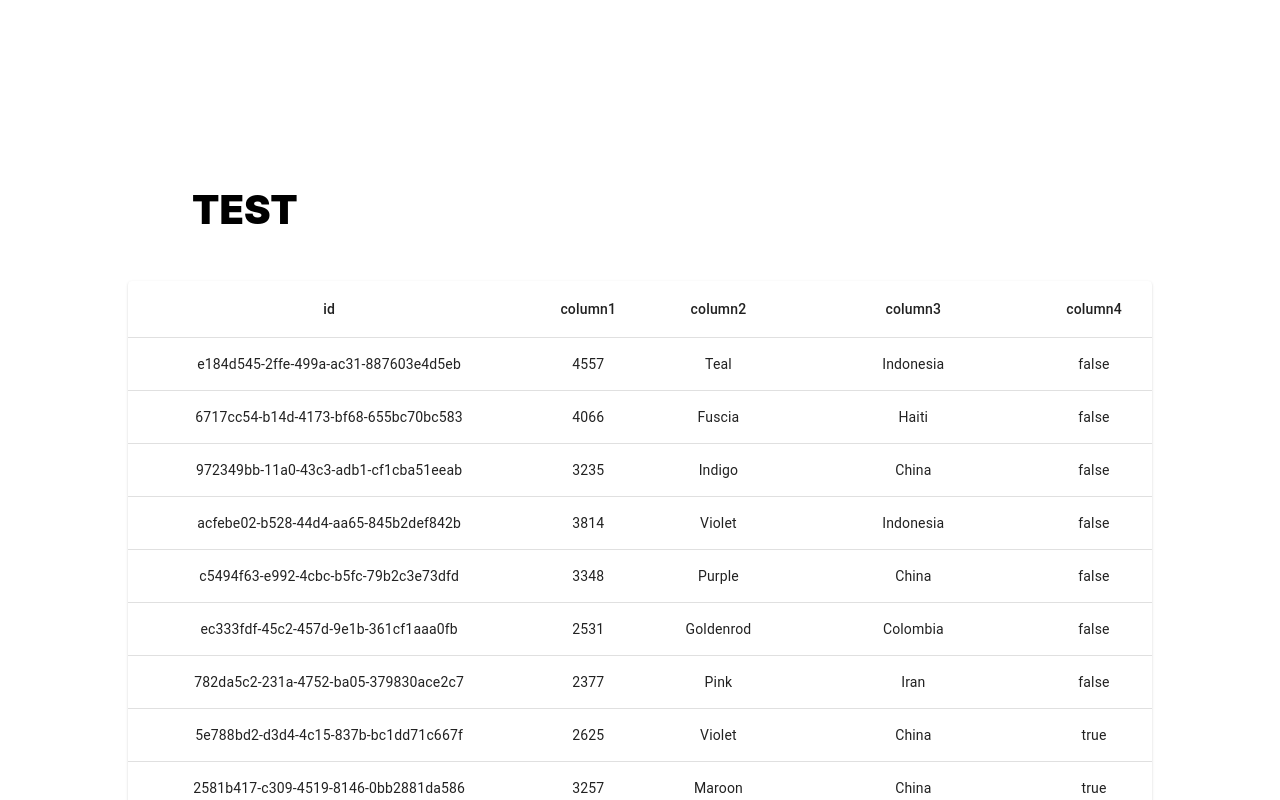
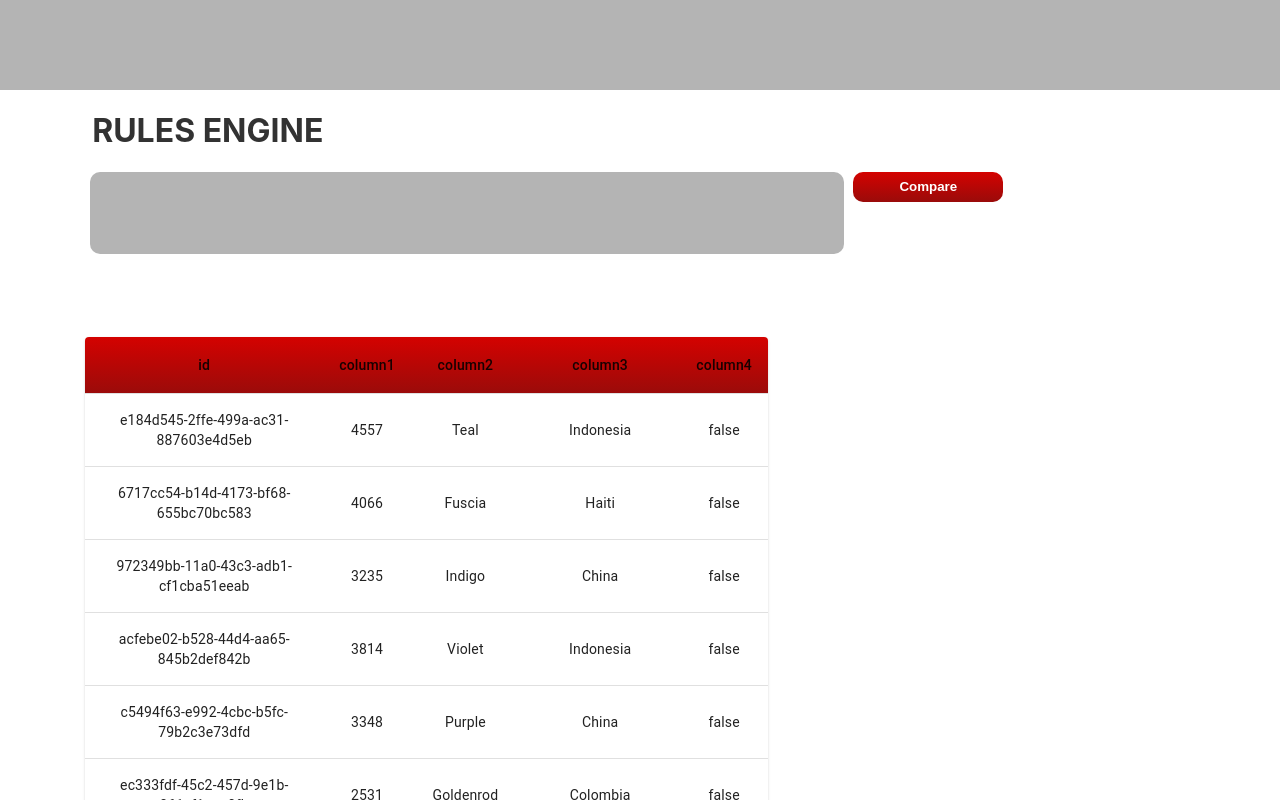
Before and after one commit to PerficientBootcampStudents/rules-engine-frontend, a React (Create React App) app: page / in a window 1280 px wide. Shown: the top 800 px of the page. Built offline with nearby package versions, Linux system fonts and the light colour scheme.

Commit message:
Verify the changes of design

```diff
--- a/public/index.html
+++ b/public/index.html
@@ -24,7 +24,8 @@
       work correctly both with client-side routing and a non-root public URL.
       Learn how to configure a non-root public URL by running `npm run build`.
     -->
-    <title>React App</title>
+
+    <title>Rules Engine</title>
   </head>
   <body>
     <noscript>You need to enable JavaScript to run this app.</noscript>
--- a/src/App.css
+++ /dev/null
@@ -1,38 +0,0 @@
-.App {
-  text-align: center;
-}
-
-.App-logo {
-  height: 40vmin;
-  pointer-events: none;
-}
-
-@media (prefers-reduced-motion: no-preference) {
-  .App-logo {
-    animation: App-logo-spin infinite 20s linear;
-  }
-}
-
-.App-header {
-  background-color: #282c34;
-  min-height: 100vh;
-  display: flex;
-  flex-direction: column;
-  align-items: center;
-  justify-content: center;
-  font-size: calc(10px + 2vmin);
-  color: white;
-}
-
-.App-link {
-  color: #61dafb;
-}
-
-@keyframes App-logo-spin {
-  from {
-    transform: rotate(0deg);
-  }
-  to {
-    transform: rotate(360deg);
-  }
-}
--- a/src/App.tsx
+++ b/src/App.tsx
@@ -1,8 +1,12 @@
-
-import './App.css';
+import { Grid } from '@mui/material';
+import ButtonCompare from './components/ButtonCompare';
 import TableCustom from './components/DynamicTable';
 import {columns}  from './components/json';
 import {data}  from './components/json';
+import Navbar from './components/Navbar';
+import TextArea from './components/TextArea';
+import './styles/styles.css'
+
 
 function App() {
 
@@ -13,14 +17,32 @@ function App() {
   })
 
     return (
-    <div className="App">
-          <TableCustom
-        title="TEST"
-        options={options}
-        data={data}
-        />
+      <div>
 
-    </div>
+          <Grid container>
+            <Grid item xs={12}>
+            <Navbar/>
+            </Grid>
+            <Grid item xs={12} >
+              <div className='container-rules'>
+                <h1>RULES ENGINE</h1>
+              </div>
+            </Grid>
+            <Grid item xs={8} >
+             <TextArea/>
+            </Grid>
+            <Grid item xs={4} >
+             <ButtonCompare/>
+            </Grid>
+           <Grid item xs={8}>
+              <TableCustom
+                options={options}
+                data={data}
+             />
+           </Grid>
+         </Grid>
+       </div>
+
   );
 }
 
--- /dev/null
+++ b/src/components/ButtonCompare.tsx
@@ -0,0 +1,12 @@
+import React from 'react'
+import '../styles/styles.css'
+
+const ButtonCompare = () => {
+  return (
+    <>
+        <button className='button-compare'>Compare</button>
+    </>
+  )
+}
+
+export default ButtonCompare
--- a/src/components/DynamicTable.tsx
+++ b/src/components/DynamicTable.tsx
@@ -7,12 +7,11 @@ import TableRow from "@mui/material/TableRow";
 import Paper from "@mui/material/Paper";
 
 
-import "./styles.css";
+import "../styles/styles.css";
 
 interface Props {
     options: any;
     data: any;
-    title: string;
 }
 
 
@@ -25,7 +24,7 @@ const renderTable = (item:any, data:any) => {
 
 };
 
-const TableCustom = ({ options, data, title}:Props) => {
+const TableCustom = ({ options, data  }:Props) => {
   return (
     <div className="table_container">
       <div
@@ -36,12 +35,11 @@ const TableCustom = ({ options, data, title}:Props) => {
           alignItems: "center",
         }}
       >
-        <h1 className="h1Tittle"> {title}</h1>
       </div>
       <TableContainer component={Paper}>
         <Table sx={{ minWidth: 650 }} aria-label="caption table">
           <TableHead>
-            <TableRow>
+            <TableRow className="columns-table">
               {options &&
                 options.map((item:any) => (
                   <TableCell key={item.id} align="center">
--- /dev/null
+++ b/src/components/Navbar.tsx
@@ -0,0 +1,19 @@
+import React from 'react'
+import { Box } from '@mui/material'
+import '../styles/styles.css'
+
+
+const Navbar = () => {
+  return (
+    <div>
+        <nav className='navbar'>
+            <svg width="400" height="110">
+                <rect width="500"/>
+            </svg>
+        </nav>
+
+    </div>
+  )
+}
+
+export default Navbar
--- /dev/null
+++ b/src/components/TextArea.tsx
@@ -0,0 +1,15 @@
+import * as React from 'react';
+import Box from '@mui/material/Box';
+import '../styles/styles.css'
+import { TextField } from '@mui/material';
+
+export default function TextArea() {
+  return (
+
+      <div className="content-textfield">
+        <Box >
+            <input type='text' className="textfield"/>
+        </Box>
+      </div>
+  );
+}
--- a/src/components/styles.css
+++ /dev/null
@@ -1,16 +0,0 @@
-.table_container {
-    background-color: rgb(255, 255, 255);
-    border-radius: 30px;
-    height: 70vh;
-    padding: 10%;
-
-  }
-
-
-  .h1Tittle {
-    color: #000000;
-    font-size: 40px;
-    font-weight: 900;
-    margin-left: 4rem;
-    margin-right: 20px;
-  }
--- /dev/null
+++ b/src/styles/styles.css
@@ -0,0 +1,65 @@
+.table_container {
+    background-color: rgb(255, 255, 255);
+    border-radius: 30px;
+    height: 70vh;
+    padding: 10%;
+
+  }
+
+
+  .h1Tittle {
+    color: #000000;
+    font-size: 40px;
+    font-weight: 900;
+    margin-left: 4rem;
+    margin-right: 20px;
+  }
+
+  .textfield{
+    position: absolute;
+    background-color: #B4B4B4;
+    border-radius: 10px;
+    width: 750px;
+    height: 80px;
+    font-family: Oufit;
+    font-style: normal;
+    font-size: 20px;
+    line-height: 25px;
+    text-align: left;
+    border: 0ch;
+  }
+  .content-textfield{
+    vertical-align: middle;
+    position: absolute;
+    left: 7%;
+    border: 0ch;
+  }
+
+  .navbar{
+    background-color: #B4B4B4;
+    height: 90px;
+  }
+
+  .navbar Box{
+    background-color: #000000;
+  }
+
+  .container-rules h1{
+    padding-left: 7.2%;
+    color: #323232;
+  }
+
+  .columns-table{
+    background: linear-gradient(#D40200,#9A0B0A);
+    font-style: normal;
+  }
+
+  .button-compare{
+    background: linear-gradient(#D40200,#9A0B0A);
+    border-radius: 10px;
+    width: 150px;
+    height: 30px;
+    color: #ffffff;
+    font-weight: bolder;
+    border: 0ch;
+  }
```
Also changed, not shown: 1 other file (tests, documents, lock files or other folders).
